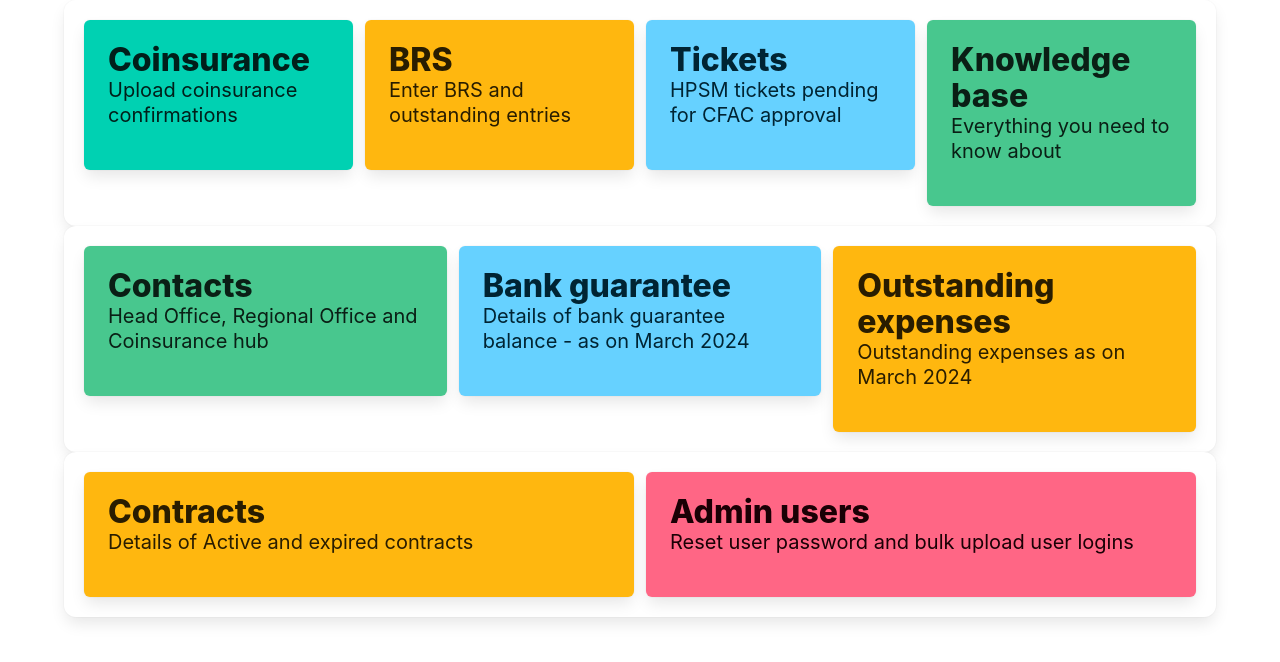
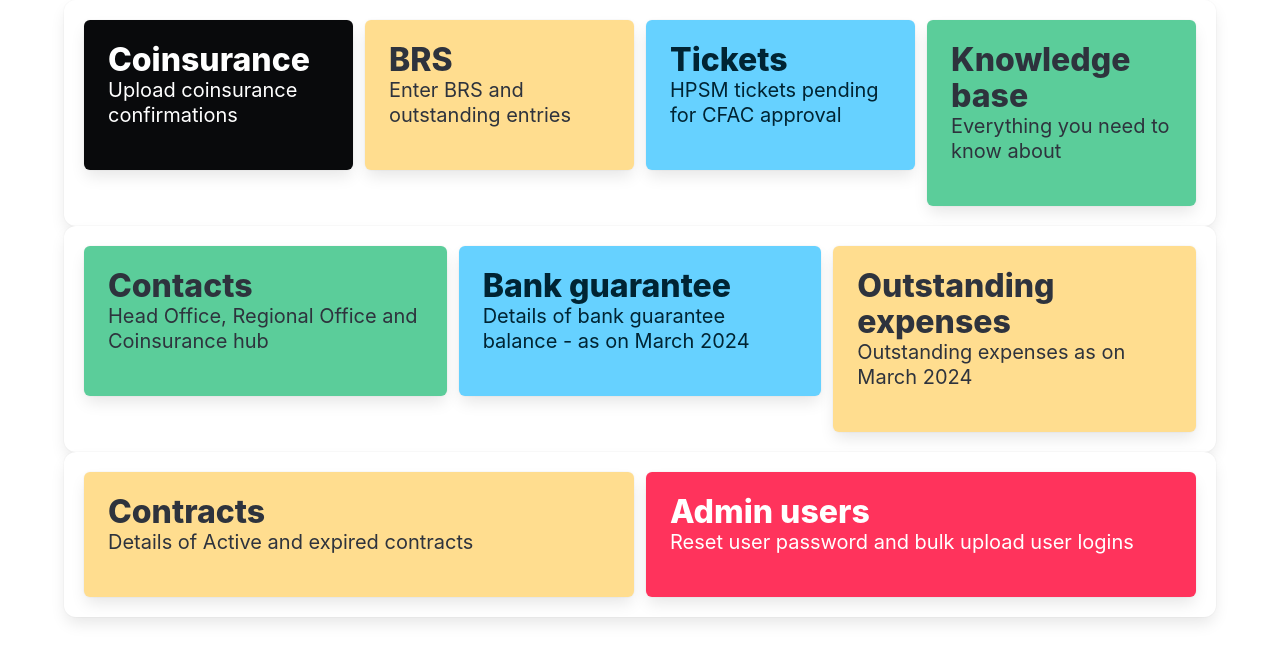
Before and after one commit to jokerdino/cfac_portal, a Flask app: page / in a window 1280 px wide. Shown: the part 56-718 px from the top of the page. Run offline with Flask 3, Linux system fonts and the light colour scheme; a user stored in the database is signed in; style sheets or scripts are compiled from the project's sources.

Commit message:
Update color scheme in index.html

```diff
--- a/app/main/templates/index.html
+++ b/app/main/templates/index.html
@@ -47,7 +47,7 @@
 
     <div class="cell">
      <a href="{{ url_for('coinsurance.home_page') }}">
-    <article class="box notification is-primary">
+    <article class="box notification is-black has-text-white">
       <div class="content">
         <p class="title">Coinsurance</p>
         <p class="subtitle">Upload coinsurance confirmations</p>
@@ -61,7 +61,7 @@
   {% if current_user.user_type != "coinsurance_hub_user" %}
     <div class="cell">
     <a href="{{ url_for('brs.brs_home_page')}}">
-    <article class="box notification is-warning">
+    <article class="box notification has-background-warning-80">
       <div class="content">
         <p class="title">BRS</p>
         <p class="subtitle">Enter BRS and outstanding entries</p>
@@ -89,7 +89,7 @@
 
   <div class="cell">
         <a href="{{ url_for('knowledge_base.knowledge_base_home_page') }}">
-    <article class="box notification is-success">
+    <article class="box notification has-background-success-60">
       <div class="content">
         <p class="title">Knowledge base</p>
         <p class="subtitle">Everything you need to know about</p>
@@ -107,7 +107,7 @@
     <div class="grid box">
   <div class="cell">
       <a href="{{ url_for('contacts.contacts_homepage') }}">
-    <article class="box notification is-success">
+    <article class="box notification has-background-success-60">
       <div class="content">
         <p class="title">Contacts</p>
         <p class="subtitle">Head Office, Regional Office and Coinsurance hub</p>
@@ -136,7 +136,7 @@
           {% if current_user.user_type != "coinsurance_hub_user" %}
               <div class="cell">
       <a href="{{ url_for('outstanding_expenses.os_homepage') }}">
-    <article class="box notification is-warning">
+    <article class="box notification has-background-warning-80">
       <div class="content">
         <p class="title">Outstanding expenses</p>
         <p class="subtitle">Outstanding expenses as on March 2024</p>
@@ -157,7 +157,7 @@
 
       <div class="cell">
     <a href="{{ url_for('contracts.view_contracts', status='active') }}">
-    <article class="box notification is-warning">
+    <article class="box notification has-background-warning-80">
       <div class="content">
         <p class="title">Contracts</p>
         <p class="subtitle">Details of Active and expired contracts</p>
@@ -172,7 +172,7 @@
 
   <div class="cell">
     <a href="{{ url_for('portal_admin.view_list_users') }}">
-    <article class="box notification is-danger">
+    <article class="box notification has-background-danger-60 has-text-white">
       <div class="content">
         <p class="title">Admin users</p>
         <p class="subtitle">Reset user password and bulk upload user logins</p>
```
